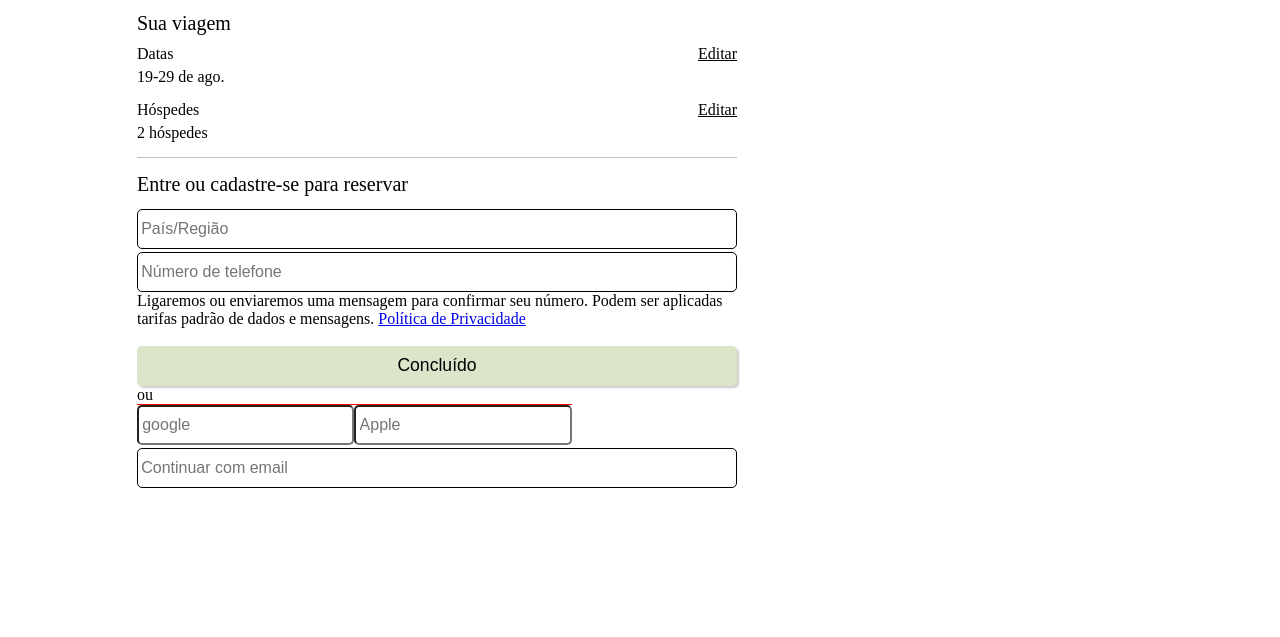
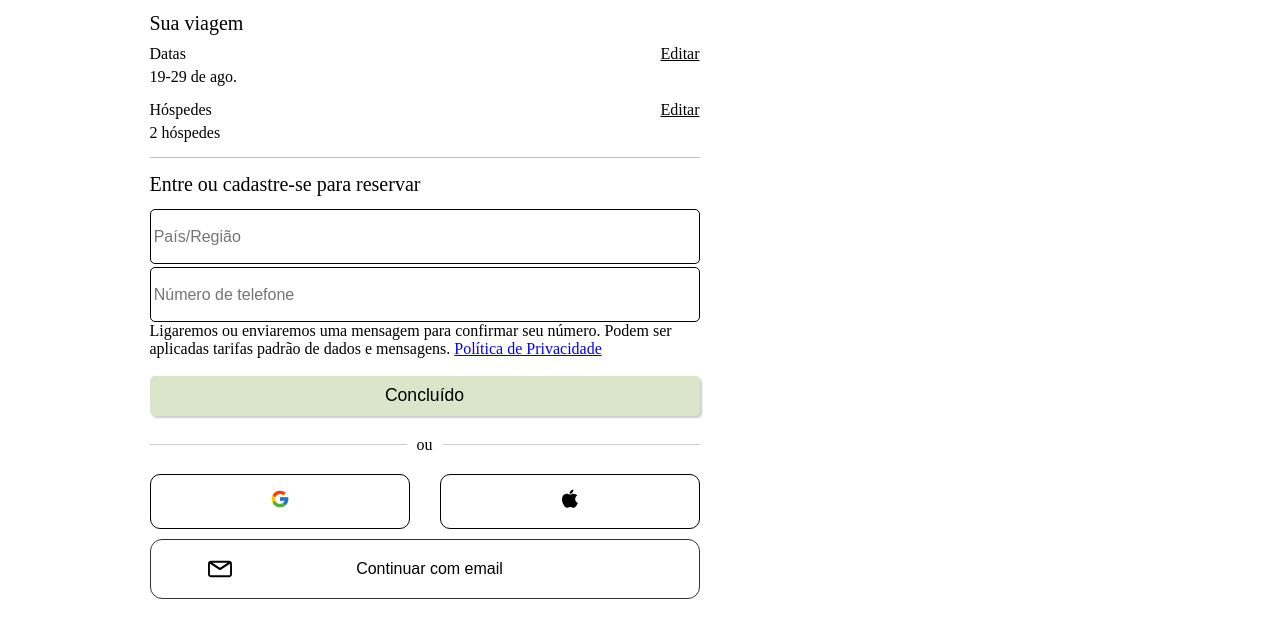
Before and after one commit to nathalyaleao/jn-camping, a plain HTML site: page reserva.html in a window 1280 px wide. Shown: the part 131-768 px from the top of the page. Drawn offline with Linux system fonts and the light colour scheme.

Commit message:
ajustes na página reserva

```diff
--- a/reserva.html
+++ b/reserva.html
@@ -61,25 +61,31 @@
                 <button class="botao" type="submit" onsubmit="">Concluído</button>
             </form>
 
-
-            <p>ou</p>
+            <div class="dividir">ou</div>
 
             <div class="conexao">
-
                 <div class="campo-redes">
-                    <label for="google"></label>
-                    <input type="text" id="google" placeholder="google">
+                    <button class="botao-conexao">
+                        <svg xmlns="http://www.w3.org/2000/svg" x="0px" y="0px" width="20" height="20" viewBox="0 0 48 48">
+                            <path fill="#FFC107" d="M43.611,20.083H42V20H24v8h11.303c-1.649,4.657-6.08,8-11.303,8c-6.627,0-12-5.373-12-12c0-6.627,5.373-12,12-12c3.059,0,5.842,1.154,7.961,3.039l5.657-5.657C34.046,6.053,29.268,4,24,4C12.955,4,4,12.955,4,24c0,11.045,8.955,20,20,20c11.045,0,20-8.955,20-20C44,22.659,43.862,21.35,43.611,20.083z"></path><path fill="#FF3D00" d="M6.306,14.691l6.571,4.819C14.655,15.108,18.961,12,24,12c3.059,0,5.842,1.154,7.961,3.039l5.657-5.657C34.046,6.053,29.268,4,24,4C16.318,4,9.656,8.337,6.306,14.691z"></path><path fill="#4CAF50" d="M24,44c5.166,0,9.86-1.977,13.409-5.192l-6.19-5.238C29.211,35.091,26.715,36,24,36c-5.202,0-9.619-3.317-11.283-7.946l-6.522,5.025C9.505,39.556,16.227,44,24,44z"></path><path fill="#1976D2" d="M43.611,20.083H42V20H24v8h11.303c-0.792,2.237-2.231,4.166-4.087,5.571c0.001-0.001,0.002-0.001,0.003-0.002l6.19,5.238C36.971,39.205,44,34,44,24C44,22.659,43.862,21.35,43.611,20.083z"></path>
+                        </svg>
+                    </button>
                 </div>
 
                 <div class="campo-redes">
-                    <label for="apple"></label>
-                    <input type="text" id="google" placeholder="Apple" >
+                    <button class="botao-conexao">
+                        <svg xmlns="http://www.w3.org/2000/svg" x="0px" y="0px" width="20" height="20" viewBox="0 0 50 50">
+                            <path d="M 44.527344 34.75 C 43.449219 37.144531 42.929688 38.214844 41.542969 40.328125 C 39.601563 43.28125 36.863281 46.96875 33.480469 46.992188 C 30.46875 47.019531 29.691406 45.027344 25.601563 45.0625 C 21.515625 45.082031 20.664063 47.03125 17.648438 47 C 14.261719 46.96875 11.671875 43.648438 9.730469 40.699219 C 4.300781 32.429688 3.726563 22.734375 7.082031 17.578125 C 9.457031 13.921875 13.210938 11.773438 16.738281 11.773438 C 20.332031 11.773438 22.589844 13.746094 25.558594 13.746094 C 28.441406 13.746094 30.195313 11.769531 34.351563 11.769531 C 37.492188 11.769531 40.8125 13.480469 43.1875 16.433594 C 35.421875 20.691406 36.683594 31.78125 44.527344 34.75 Z M 31.195313 8.46875 C 32.707031 6.527344 33.855469 3.789063 33.4375 1 C 30.972656 1.167969 28.089844 2.742188 26.40625 4.78125 C 24.878906 6.640625 23.613281 9.398438 24.105469 12.066406 C 26.796875 12.152344 29.582031 10.546875 31.195313 8.46875 Z"></path>
+                        </svg>
+                    </button>
                 </div>
             </div>
 
-            <div class="campo">
-                <label for="email"></label>
-                <input type="email" id="email" placeholder="Continuar com email">
+            <div>
+                <button class="botao-email">
+                    <img src="/img/icone-email.svg" alt="icone email">
+                Continuar com email
+                </button>
             </div>
 
         </div>
--- a/style.css
+++ b/style.css
@@ -225,7 +225,7 @@ main{
   }
 
   .conteudo-principal {
-    width: 600px;
+    width: 550px;
   }
 
   .conteudo{
@@ -309,7 +309,7 @@ input, select, textarea, button {
     border: 1px solid #000000;
     display: block;
     width: 100%;
-    height: 40px;
+    height: 55px;
 }
 
 .campo select option {
@@ -329,7 +329,7 @@ input, select, textarea, button {
     color: #000000;
     padding: 0.2em 0.6em;
     box-shadow: 2px 2px 2px rgba(0,0,0,0.2);
-    width: 600px;
+    width: 550px;
     height: 40px;
 }
 
@@ -346,16 +346,67 @@ input, select, textarea, button {
 
 .conexao {
     display: flex;
+    justify-content: space-between;
 }
 
 .campo-redes {
-    border-top: 1px solid red;
+    width: 260px;
 }
 
-.campo-redes input[type="number"], .campo-redes input[type="text"], .campo input[type="email"], .campo select, .campo textarea {
-    padding: 0.2em;
+.botao-conexao {
     display: block;
     width: 100%;
-    height: 40px;
+    height: 55px;
+    border: 1px solid #000000;
+    border-radius: 10px;
+    background-color: transparent;
+    margin: 10px 0;
+}
 
+.dividir {
+    display: flex;
+    align-items: center;
+    text-align: center;
+    margin: 20px 0 10px 0;
 }
+
+.dividir::before,
+.dividir::after {
+    content: '';
+    flex: 1;
+    border-bottom: 1px solid #ccc;
+}
+
+.dividir::before {
+    margin-right: 10px;
+}
+
+.dividir::after {
+    margin-left: 10px;
+}
+
+.botao-email {
+    display: flex;
+    align-items: center;
+    justify-content: space-around;
+    width: 550px;
+    height: 60px;
+    border: 1px solid #333;
+    border-radius: 12px;
+    background-color: #fff;
+    cursor: pointer;
+    transition: border-color 0.3s ease;
+    font-size: 16px;
+}
+
+.botao-email::after {
+    content: '';
+    width: 24px;
+    height: 24px;
+}
+
+.botao-email img {
+    margin-right: 10px;
+    width: 24px;
+    height: 24px;
+}
```
Also changed, not shown: img/icone-email.svg (added).
